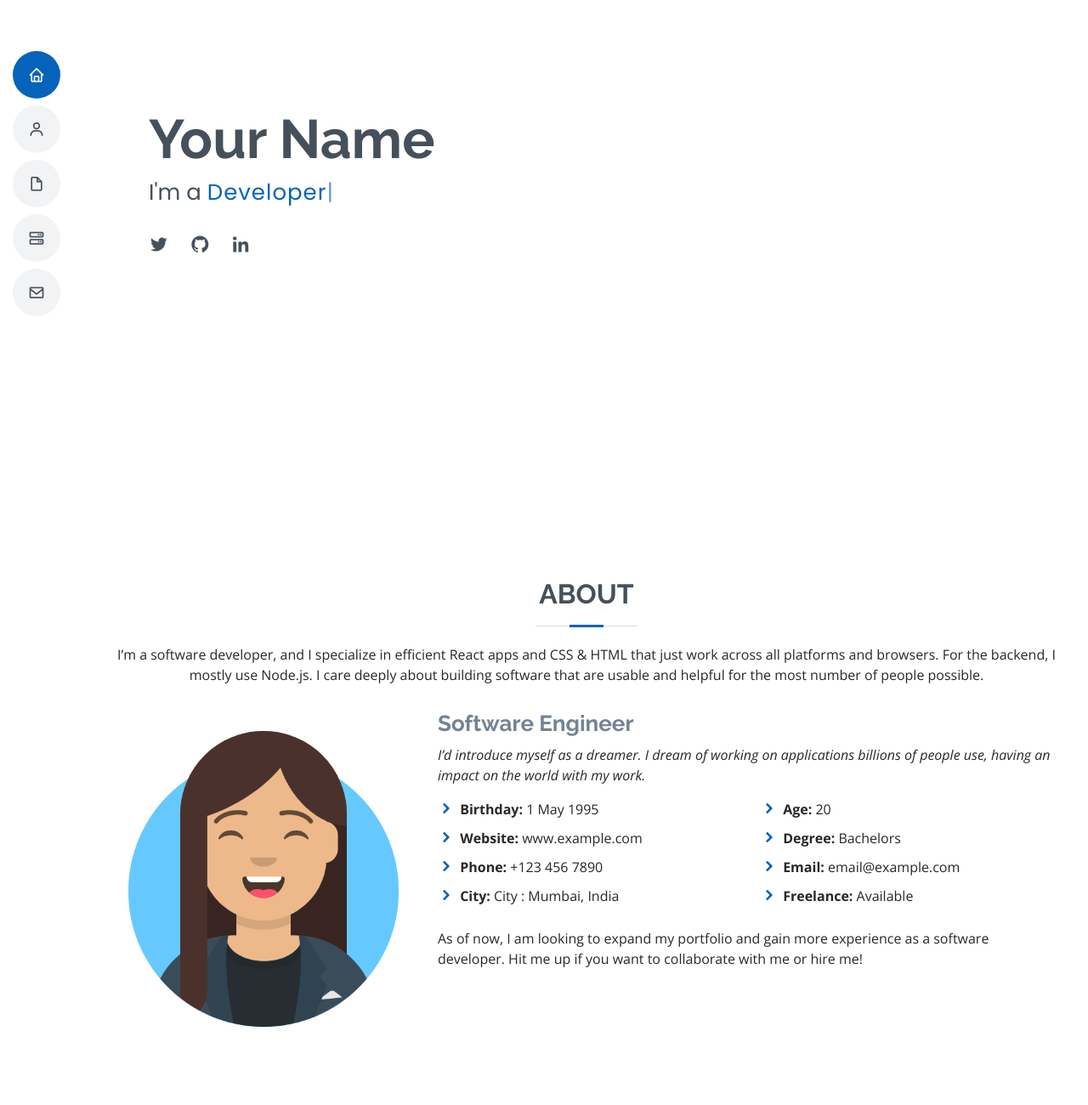
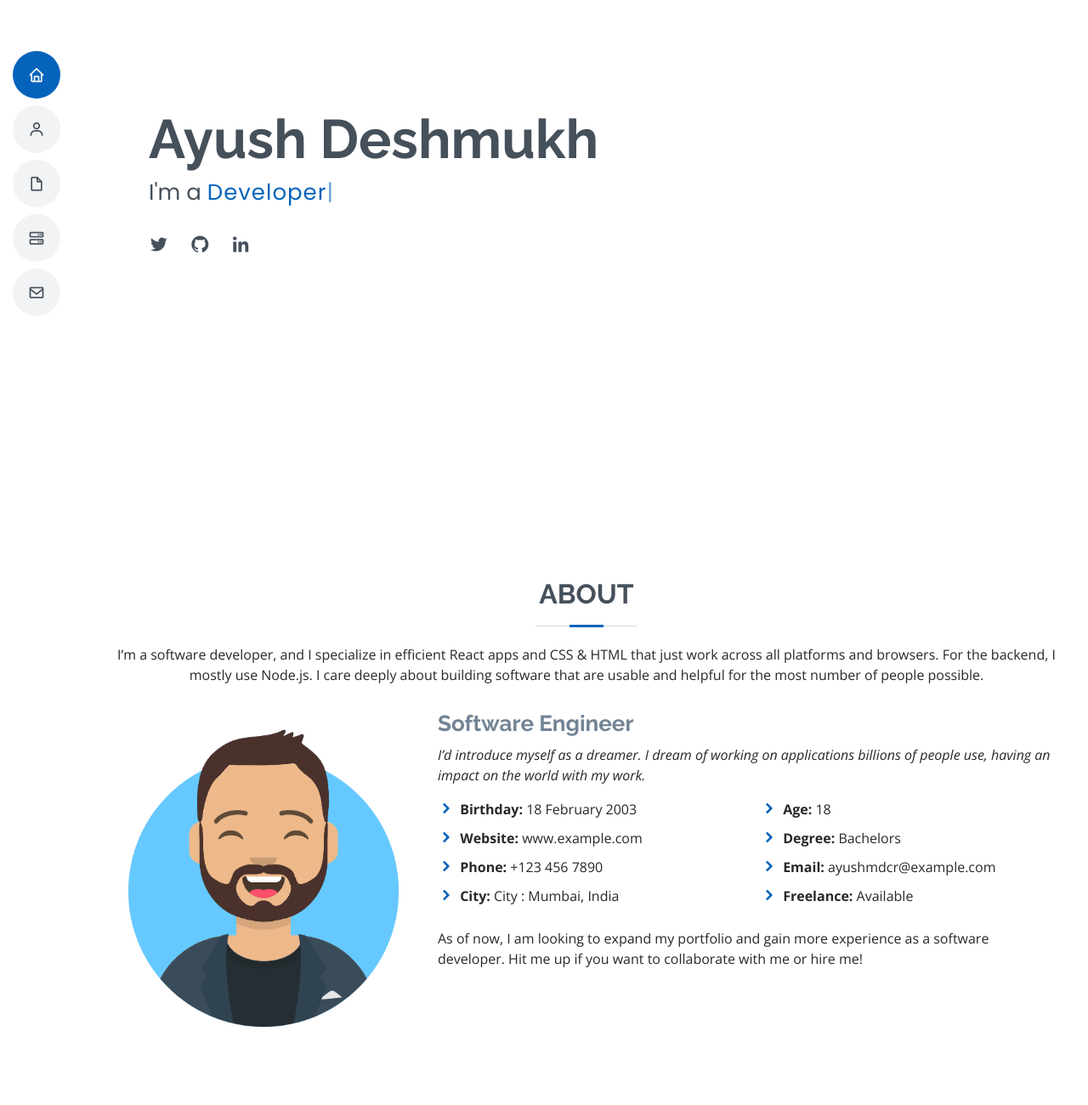
Before and after one commit to ayush18023/amdgit, a plain HTML site: page index.html in a window 1280 px wide. Shown: the part 180-1480 px from the top of the page at 85% size. Drawn offline with nearby package versions, Linux system fonts and the light colour scheme.

Commit message:
Personalised the website

```diff
--- a/index.html
+++ b/index.html
@@ -47,7 +47,7 @@
   <!-- ======= Hero Section ======= -->
   <section id="hero" class="d-flex flex-column justify-content-center">
     <div class="container" data-aos="zoom-in" data-aos-delay="100">
-      <h1>Your Name</h1>
+      <h1>Ayush Deshmukh</h1>
       <p>I'm a <span class="typed" data-typed-items="Designer, Developer, Freelancer"></span></p>
       <div class="social-links">
         <a href="#" class="twitter"><i class="bx bxl-twitter"></i></a>
@@ -71,8 +71,8 @@
         <div class="row">
           <div class="col-lg-4">
             <!-- Generate Yout avatar at https://getavataaars.com/ -->
-            <img src="assets/img/girl.png" class="img-fluid" alt="">
-            <!-- <img src="assets/img/boy.png" class="img-fluid" alt=""> -->
+            <!-- <img src="assets/img/girl.png" class="img-fluid" alt=""> -->
+            <img src="assets/img/boy.png" class="img-fluid" alt="">
           </div>
           <div class="col-lg-8 pt-4 pt-lg-0 content">
             <h3>Software Engineer</h3>
@@ -82,7 +82,7 @@
             <div class="row">
               <div class="col-lg-6">
                 <ul>
-                  <li><i class="icofont-rounded-right"></i> <strong>Birthday:</strong> 1 May 1995</li>
+                  <li><i class="icofont-rounded-right"></i> <strong>Birthday:</strong> 18 February 2003</li>
                   <li><i class="icofont-rounded-right"></i> <strong>Website:</strong> www.example.com</li>
                   <li><i class="icofont-rounded-right"></i> <strong>Phone:</strong> +123 456 7890</li>
                   <li><i class="icofont-rounded-right"></i> <strong>City:</strong> City : Mumbai, India</li>
@@ -90,9 +90,9 @@
               </div>
               <div class="col-lg-6">
                 <ul>
-                  <li><i class="icofont-rounded-right"></i> <strong>Age:</strong> 20</li>
+                  <li><i class="icofont-rounded-right"></i> <strong>Age:</strong> 18</li>
                   <li><i class="icofont-rounded-right"></i> <strong>Degree:</strong> Bachelors</li>
-                  <li><i class="icofont-rounded-right"></i> <strong>Email:</strong> email@example.com</li>
+                  <li><i class="icofont-rounded-right"></i> <strong>Email:</strong> ayushmdcr@example.com</li>
                   <li><i class="icofont-rounded-right"></i> <strong>Freelance:</strong> Available</li>
                 </ul>
               </div>
@@ -234,19 +234,19 @@
           <div class="col-lg-6">
             <h3 class="resume-title">Sumary</h3>
             <div class="resume-item pb-0">
-              <h4>Your Name</h4>
+              <h4>Ayush Deshmukh</h4>
               <p><em>I care deeply about building software that are usable and helpful for the most number of people possible.</em></p>
               <ul>
                 <li>Mumbai, India</li>
-                <li>(+91) 98765-43210</li>
-                <li>email@example.com</li>
+                <li>(+91) 9969336056</li>
+                <li>ayushmdcr@example.com</li>
               </ul>
             </div>
 
             <h3 class="resume-title">Education</h3>
             <div class="resume-item">
               <h4>Bachelor of Engineering, Computer Science</h4>
-              <h5>Sept 2018 - Present</h5>
+              <h5>Sept 2020 - Present</h5>
               <p><em>Dwarkadas J. Sanghvi College of Engineering, Mumbai</em></p>
               <p>Current CGPA: 9/10</p>
             </div>
@@ -396,7 +396,7 @@
   <!-- ======= Footer ======= -->
   <footer id="footer">
     <div class="container">
-      <h3>Your Name</h3>
+      <h3>Ayush Deshmukh</h3>
       <p>Eat, Sleep, Code, Repeat.</p>
       <div class="social-links">
         <a href="#" class="twitter"><i class="bx bxl-twitter"></i></a>
@@ -404,7 +404,7 @@
         <a href="#" class="linkedin"><i class="bx bxl-linkedin"></i></a>
       </div>
       <div class="copyright">
-        &copy; Copyright <strong><span>Your Name</span></strong>. All Rights Reserved
+        &copy; Copyright <strong><span>Ayush Deshmukh</span></strong>. All Rights Reserved
       </div>
       <div class="credits">
         Designed by <a href="https://bootstrapmade.com/">BootstrapMade</a>
```
